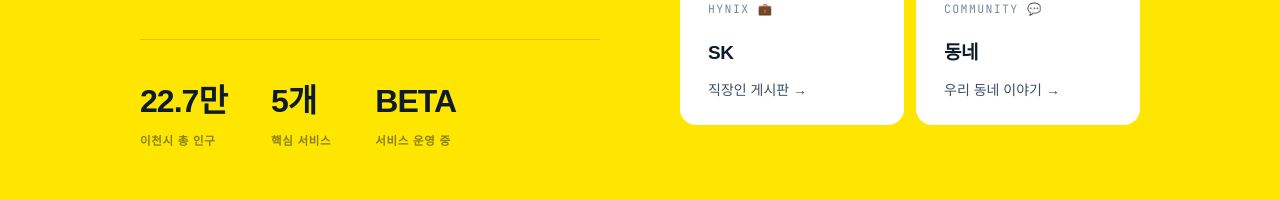
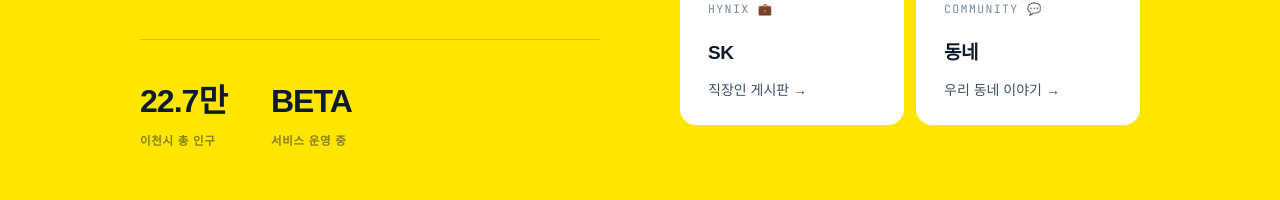
Before and after one commit to sjlee1977/icheonsi, a Next.js app: page / in a window 1280 px wide. Shown: the part 491-691 px from the top of the page. Built offline with nearby package versions, Linux system fonts and the light colour scheme; no server answers.

Commit message:
chore: remove 5 core services stat from landing page

```diff
--- a/src/app/page.tsx
+++ b/src/app/page.tsx
@@ -40,10 +40,7 @@ export default function Home() {
                   <span className="stat-value">22.7만</span>
                   <span className="stat-label">이천시 총 인구</span>
                 </div>
-                <div className="stat">
-                  <span className="stat-value">5개</span>
-                  <span className="stat-label">핵심 서비스</span>
-                </div>
+
                 <div className="stat">
                   <span className="stat-value">BETA</span>
                   <span className="stat-label">서비스 운영 중</span>
```
